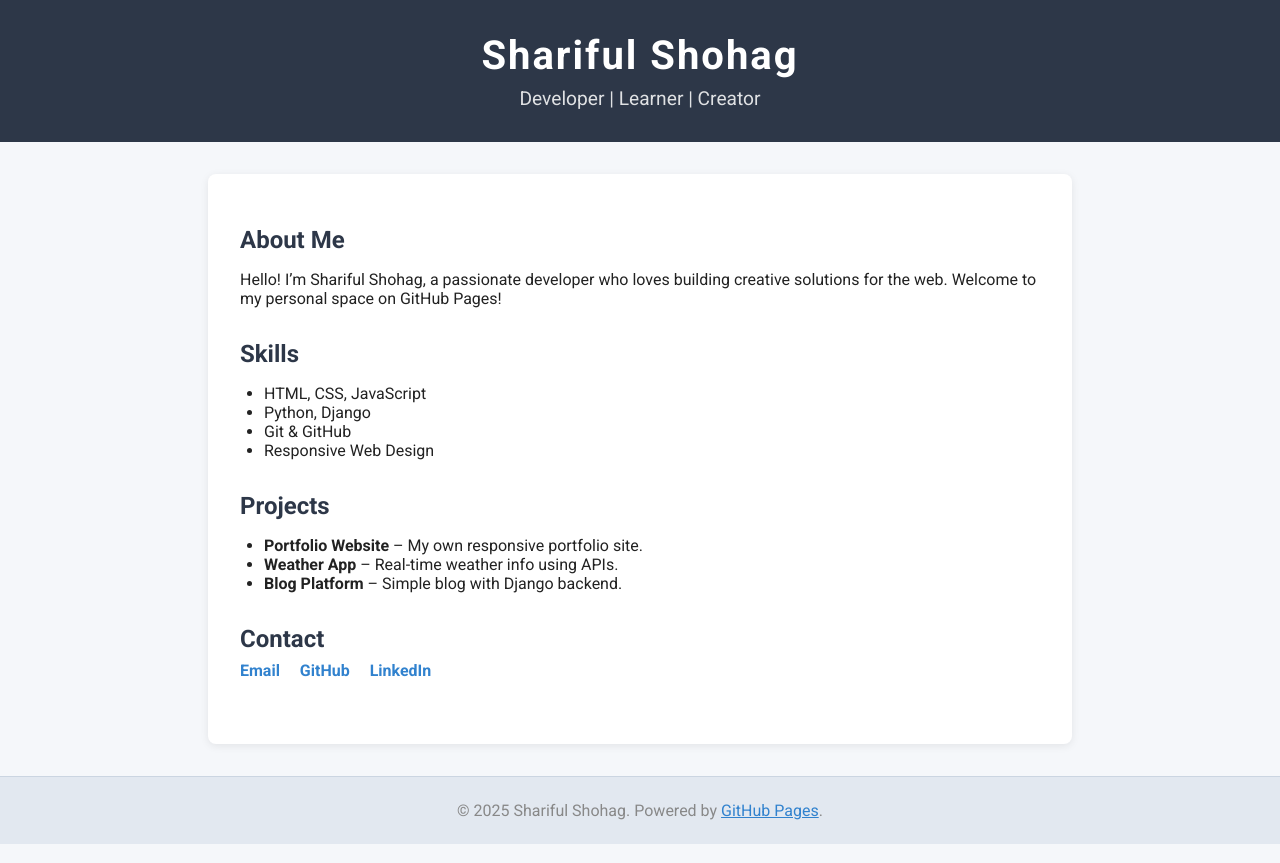
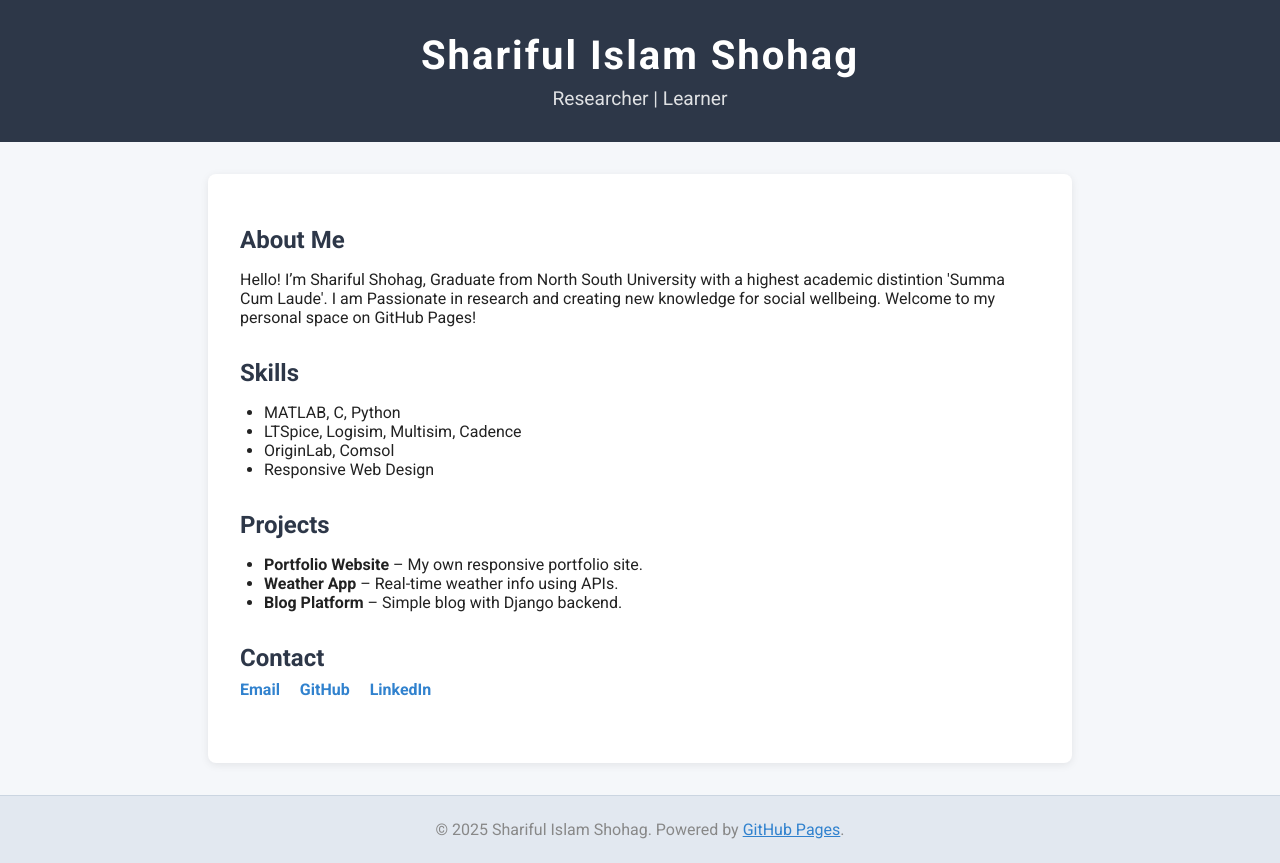
Before and after one commit to shariful-shohag60/shariful-shohag60.github.io, a plain HTML site: page index.html in a window 1280 px wide. Drawn offline with Linux system fonts and the light colour scheme.

Commit message:
Update index.html

```diff
--- a/index.html
+++ b/index.html
@@ -3,7 +3,7 @@
 <head>
   <meta charset="UTF-8">
   <meta name="viewport" content="width=device-width, initial-scale=1">
-  <title>Shariful Shohag | Personal Website</title>
+  <title>Shariful Islam Shohag | Personal Website</title>
   <link href="https://fonts.googleapis.com/css?family=Roboto:400,700&display=swap" rel="stylesheet">
   <style>
     body {
@@ -73,21 +73,21 @@
 </head>
 <body>
   <header>
-    <h1>Shariful Shohag</h1>
-    <p>Developer | Learner | Creator</p>
+    <h1>Shariful Islam Shohag</h1>
+    <p>Researcher | Learner </p>
   </header>
   <main>
     <section class="section">
       <h2>About Me</h2>
-      <p>Hello! I’m Shariful Shohag, a passionate developer who loves building creative solutions for the web. Welcome to my personal space on GitHub Pages!</p>
+      <p>Hello! I’m Shariful Shohag, Graduate from North South University with a highest academic distintion 'Summa Cum Laude'. I am Passionate in research and creating new knowledge for social wellbeing. Welcome to my personal space on GitHub Pages!</p>
     </section>
     <section class="section">
       <h2>Skills</h2>
       <ul>
-        <li>HTML, CSS, JavaScript</li>
+        <li>MATLAB, C, Python</li>
 
-        <li>Python, Django</li>
-        <li>Git & GitHub</li>
+        <li>LTSpice, Logisim, Multisim, Cadence</li>
+        <li>OriginLab, Comsol </li>
         <li>Responsive Web Design</li>
       </ul>
     </section>
@@ -109,7 +109,7 @@
     </section>
   </main>
   <footer>
-    &copy; 2025 Shariful Shohag. Powered by <a href="https://pages.github.com/" target="_blank" style="color:#3182ce;">GitHub Pages</a>.
+    &copy; 2025 Shariful Islam Shohag. Powered by <a href="https://pages.github.com/" target="_blank" style="color:#3182ce;">GitHub Pages</a>.
   </footer>
 </body>
 </html>
```
